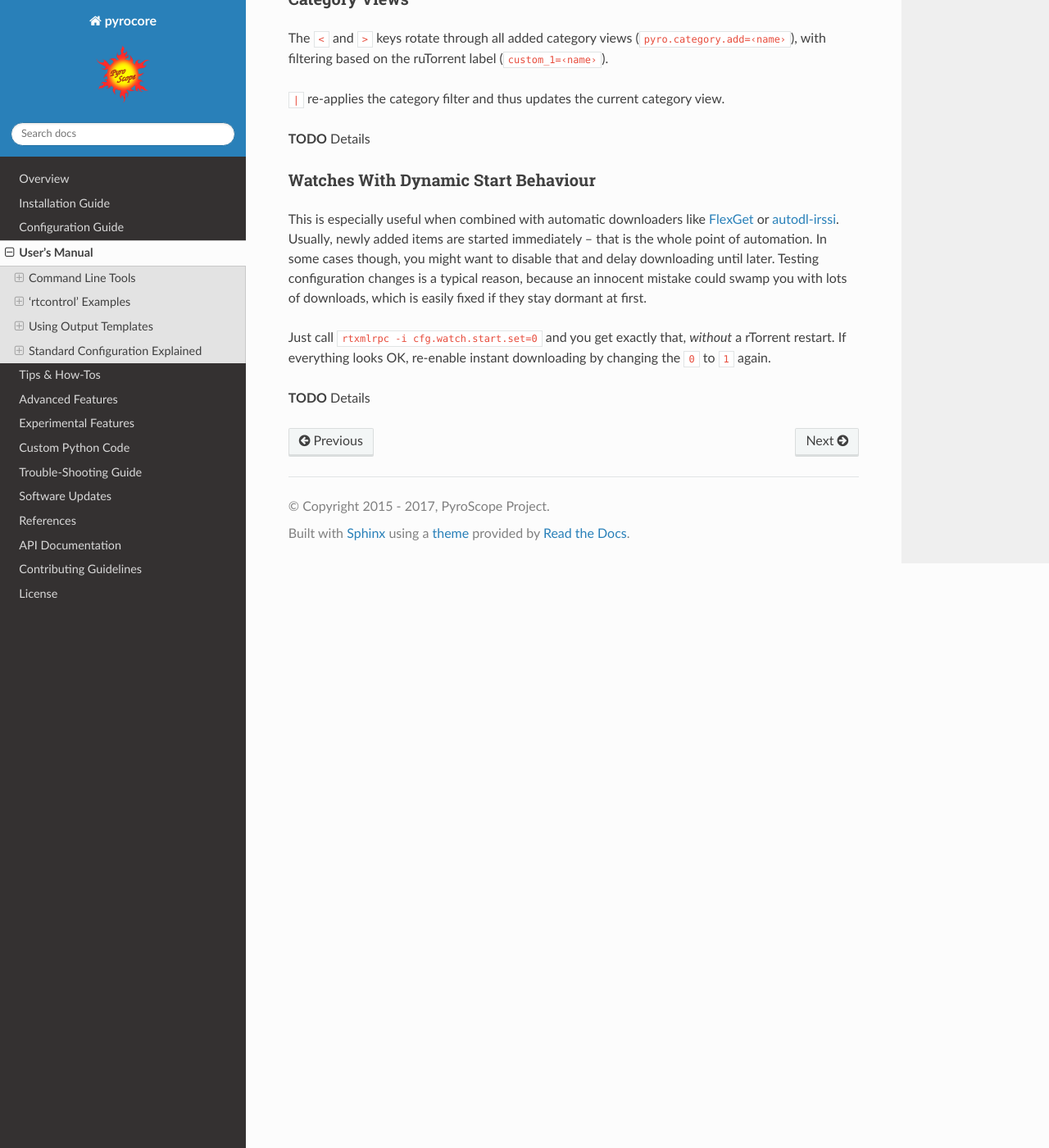
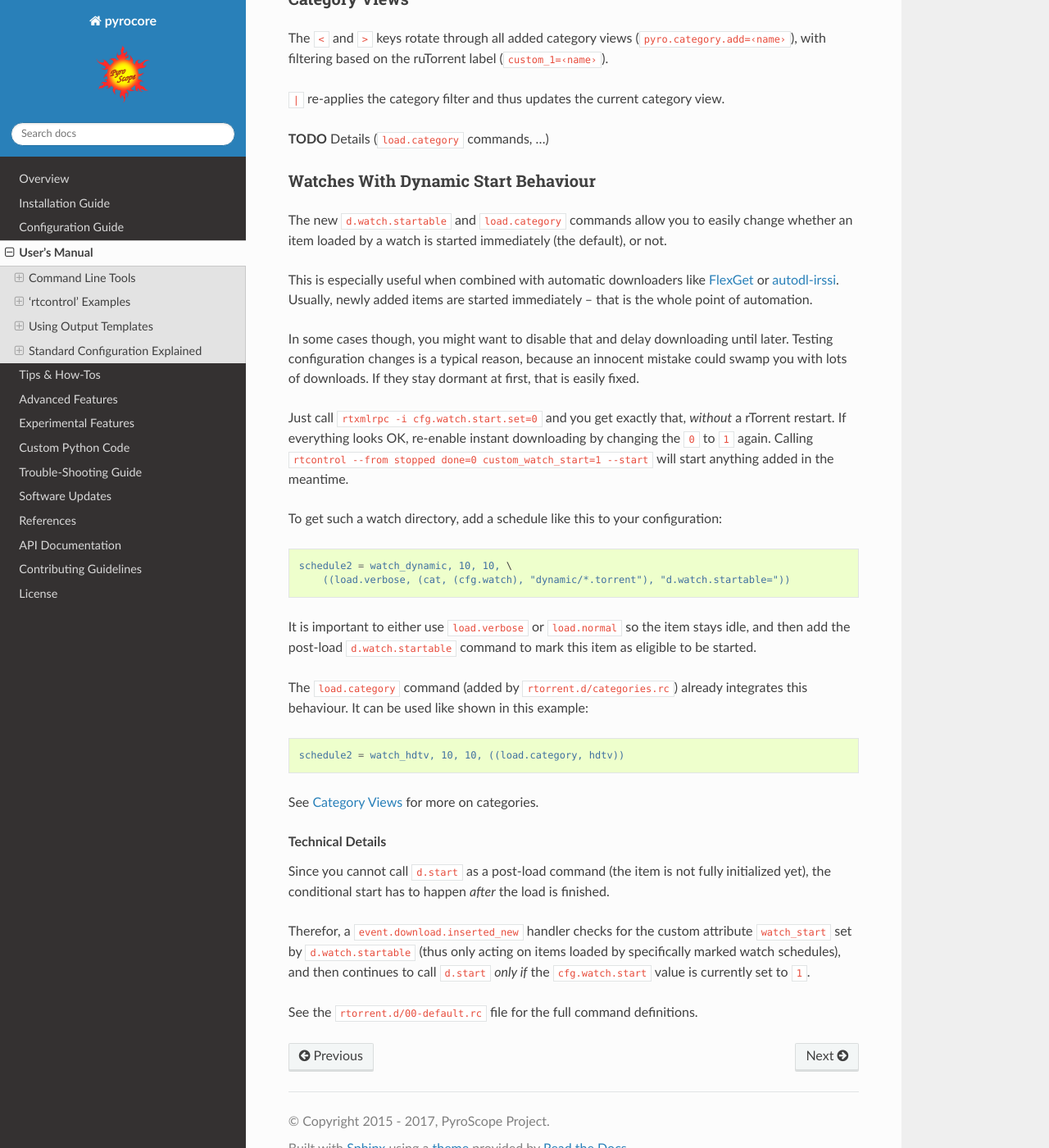
Before and after one commit to pyroscope/pyrocore, a Sphinx documentation site: the page built from docs/usage.rst, in a window 1280 px wide and 1400 px high, scrolled down 26990 px. Shown: the whole window at 82% size. Built offline with Sphinx 7.4.7 and the Read the Docs theme 2.0.0, drawn with Linux system fonts in a browser that asks for light colours.

Commit message:
docs: finished 'watch-start'

```diff
--- a/docs/usage-std-config.rst
+++ b/docs/usage-std-config.rst
@@ -114,7 +114,7 @@ ruTorrent label (``custom_1=‹name›``).
 ``|`` re-applies the category filter and thus updates the current
 category view.
 
-**TODO** Details
+**TODO** Details (``load.category`` commands, …)
 
 
 .. _watch-start:
@@ -122,17 +122,51 @@ category view.
 Watches With Dynamic Start Behaviour
 ^^^^^^^^^^^^^^^^^^^^^^^^^^^^^^^^^^^^
 
-This is especially useful when combined with automatic downloaders
-like `FlexGet`_ or `autodl-irssi`_.
+The new ``d.watch.startable`` and ``load.category`` commands allow you to easily change
+whether an item loaded by a watch is started immediately (the default), or not.
+
+This is especially useful when combined with automatic downloaders like `FlexGet`_ or `autodl-irssi`_.
 Usually, newly added items are started immediately – that is the whole point of automation.
+
 In some cases though, you might want to disable that and delay downloading until later.
 Testing configuration changes is a typical reason, because an innocent mistake could
-swamp you with lots of downloads, which is easily fixed if they stay dormant at first.
+swamp you with lots of downloads. If they stay dormant at first, that is easily fixed.
 
 Just call ``rtxmlrpc -i cfg.watch.start.set=0`` and you get exactly that, *without* a rTorrent restart.
 If everything looks OK, re-enable instant downloading by changing the ``0`` to ``1`` again.
+Calling ``rtcontrol --from stopped done=0 custom_watch_start=1 --start`` will start anything added in the meantime.
 
-**TODO** Details
+To get such a watch directory, add a schedule like this to your configuration:
+
+.. code-block:: ini
+
+    schedule2 = watch_dynamic, 10, 10, \
+        ((load.verbose, (cat, (cfg.watch), "dynamic/*.torrent"), "d.watch.startable="))
+
+It is important to either use ``load.verbose`` or ``load.normal`` so the item stays idle,
+and then add the post-load ``d.watch.startable`` command to mark this item as eligible to be started.
+
+The ``load.category`` command (added by ``rtorrent.d/categories.rc``) already integrates
+this behaviour. It can be used like shown in this example:
+
+.. code-block:: ini
+
+    schedule2 = watch_hdtv, 10, 10, ((load.category, hdtv))
+
+See :ref:`category-views` for more on categories.
+
+
+.. topic:: Technical Details
+
+    Since you cannot call ``d.start`` as a post-load command (the item is not fully initialized yet),
+    the conditional start has to happen *after* the load is finished.
+
+    Therefor, a ``event.download.inserted_new`` handler checks for the custom attribute ``watch_start``
+    set by ``d.watch.startable`` (thus only acting on items loaded by specifically marked watch schedules),
+    and then continues to call ``d.start`` *only if* the ``cfg.watch.start`` value is currently set to ``1``.
+
+    See the ``rtorrent.d/00-default.rc`` file for the full command definitions.
+
 
 .. _`FlexGet`: https://flexget.com/
 .. _`autodl-irssi`: https://github.com/autodl-community/autodl-irssi
```
